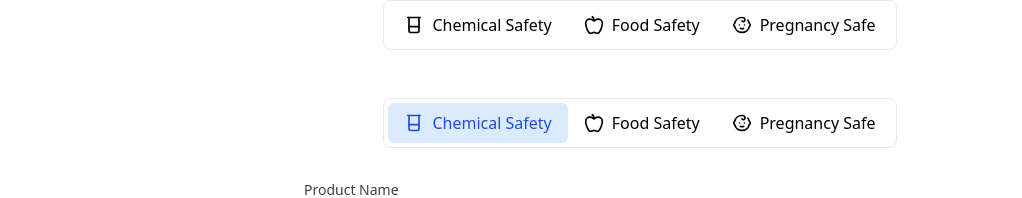
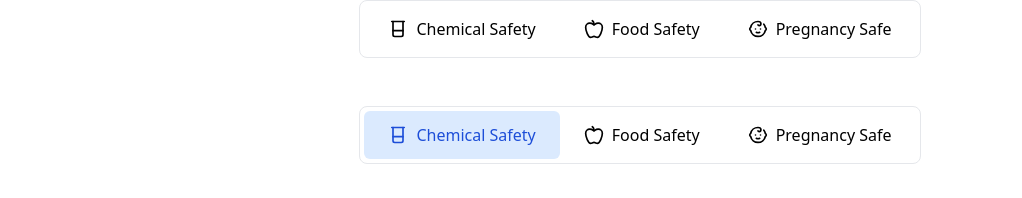
Before and after one commit to brettscam/product-analyzer, a React (Vite) app: page / in a window 1280 px wide. Shown: the top 198 px of the page, without its empty margins (0-1022 px from the left). Built offline with nearby package versions, Linux system fonts and the light colour scheme; the HTML template or start-up script is replaced by a standard one.

Commit message:
Update ProductTypeSelector.jsx

```diff
--- a/src/components/ProductTypeSelector.jsx
+++ b/src/components/ProductTypeSelector.jsx
@@ -17,7 +17,7 @@ const ProductTypeSelector = ({ selectedType, onTypeSelect }) => {
             <button
               key={type.id}
               onClick={() => onTypeSelect(type.id)}
-              className={`flex items-center px-4 py-2 rounded-md ${
+              className={`flex items-center px-6 py-3 rounded-md ${
                 selectedType === type.id
                   ? 'bg-blue-100 text-blue-700'
                   : 'hover:bg-gray-50'
```
